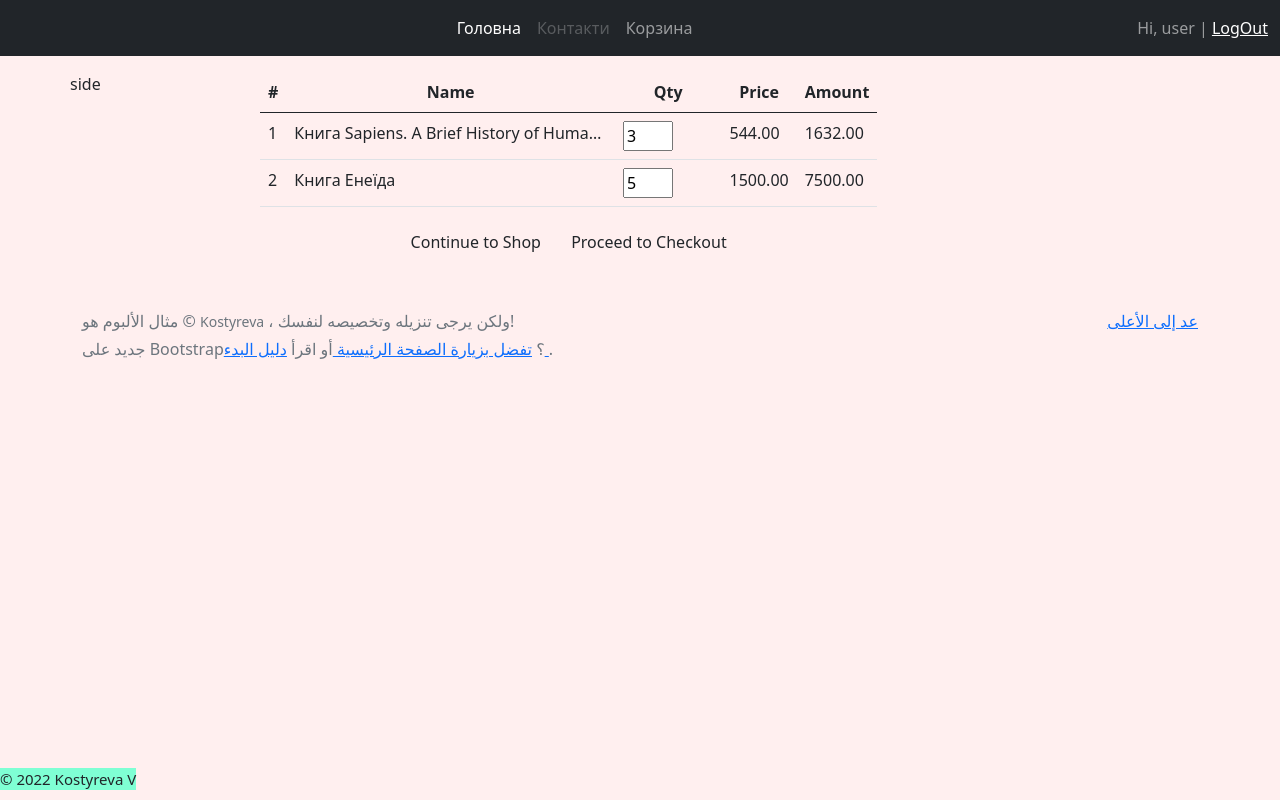
After one commit to Vitalikys/web_store, a Django app: page /cart/ in a window 1280 px wide. The commit adds this page. Run offline with Django 4.2, Linux system fonts and the light colour scheme; a user stored in the database is signed in; data comes from the database, SQL or seed files in the repository; both versions use the stored data as it was after the commit; parts of the project's set-up code (start-up, migrations or seed data) failed here and were passed over; some libraries are stand-ins or nearby versions.

Commit message:
making cart

```diff
--- a/authentication/views.py
+++ b/authentication/views.py
@@ -4,6 +4,7 @@
 
 # Create your views here.
 from django.shortcuts import render
+
 
 from authentication.forms import LoginForm, UserRegisterForm
 
--- a/shop/admin.py
+++ b/shop/admin.py
@@ -5,7 +5,7 @@
 
 @admin.register(Books)
 class BooksAdmin(admin.ModelAdmin):
-    list_display = ('id', 'title','code',  'description', 'price','photo' ,'get_photo','is_availible')
+    list_display = ('id', 'title','code', 'price','photo' ,'get_photo','is_availible')
     # list_display = '__all__'
     fields = ('title', 'code', 'description', 'price','photo' ,'get_photo','is_availible')
     list_editable = ('is_availible', 'price')
--- a/shop/models.py
+++ b/shop/models.py
@@ -1,8 +1,13 @@
+from decimal import Decimal
+
 from django.contrib.auth.models import User
 from django.contrib.contenttypes.fields import GenericRelation
 from django.db import models
 
 # Create your models here.
+from django.db.models import Sum
+from django.db.models.signals import post_save, post_delete
+from django.dispatch import receiver
 from django.urls import reverse
 from hitcount.models import HitCount, HitCountMixin
 
@@ -32,13 +37,14 @@
         return self.name
 '''
 
+
 class Books(models.Model, HitCountMixin):
-    title = models.CharField(max_length=150)
+    title = models.CharField(max_length=150, db_index=True)
     code = models.CharField(max_length=255, verbose_name='product_code')
     # writer = models.ForeignKey(Writer, on_delete=models.CASCADE)
     # category = models.ForeignKey(Category, on_delete=models.CASCADE)
     description = models.TextField(blank=True)
-    photo = models.ImageField(upload_to='photos/%Y/', blank= True)
+    photo = models.ImageField(upload_to='photos/%Y/', blank=True)
     price = models.DecimalField(max_digits=20, decimal_places=2, default=0)
     # created = models.DateTimeField(auto_now_add=True)
     # updated = models.DateField(auto_now=True)
@@ -71,7 +77,7 @@
         ordering = ['pk']
 
     def __str__(self):
-        return f'{self.user} --- {self.time.ctime()} --- {self.amount}'
+        return f'{self.user
 '''
 
 
@@ -83,10 +89,16 @@
     comment = models.TextField(blank=True, null=True)
 
     class Meta:
-        ordering = ['pk'] # сортування
+        ordering = ['pk']  # сортування
         # відображення в адмінці
+
     def __str__(self):
-        return f'{self.user} --- {self.time.ctime()} --- {self.amount}'
+        return f'{self.user} --- {self.amount}'
+
+    @staticmethod
+    def get_balance(user: User):
+        amount = Payment.objects.filter(user=user).aggregate(Sum('amount'))['amount__sum']
+        return amount or Decimal(0)
 
 
 # Таблиця заказу + CART
@@ -111,13 +123,37 @@
         ordering = ['pk']
 
     def __str__(self):
-        return f'{self.user} --- {self.time.ctime()} --- {self.amount}'
+        return f'{self.user} --- {self.amount} --- {self.status}'
+
+    @staticmethod
+    def get_cart(user: User):
+        cart = Order.objects.filter(user=user,
+                                    status=Order.STATUS_CART).first()
+        if not cart:
+            cart = Order.objects.create(user=user,
+                                        status=Order.STATUS_CART, amount=0)
+        return cart
+
+    def get_amount(self):  # сума всіх
+        amount = Decimal(0)
+        for item in self.orderitem_set.all():
+            amount += item.amount
+        return amount
+
+    def make_order(self):
+        items = self.orderitem_set.all()
+        if items and self.status == Order.STATUS_CART:
+            self.status = Order.STATUS_WAITING_FOR_PAYMENT
+            self.save()
 
 
-'''При каждом новом добавлении (удалении, изменении) количества (или цены) товара, общая сумма заказа должна автоматически пересчитываться'''
+'''
+При каждом новом добавлении (удалении, изменении) количества (или цены) товара, общая сумма заказа должна автоматически пересчитываться'''
+
+
 class OrderItem(models.Model):
     order = models.ForeignKey(Order, on_delete=models.CASCADE)
-    product = models.ForeignKey(Books, on_delete=models.PROTECT)
+    product = models.ForeignKey(Books, on_delete=models.PROTECT, db_index=True)
     quantity = models.PositiveIntegerField(default=1)
     price = models.DecimalField(max_digits=20, decimal_places=2)
     discount = models.DecimalField(max_digits=20, decimal_places=2, default=0)
@@ -126,4 +162,22 @@
         ordering = ['pk']
 
     def __str__(self):
-        return f'{self.user} --- {self.time.ctime()} --- {self.amount}'
+        return f'{self.quantity} --- {self.price} --- {self.discount}'
+
+    @property
+    def amount(self):
+        return self.quantity * (self.price - self.discount)
+
+
+@receiver(post_save, sender=OrderItem)
+def recalculate_order_amount_after_save(sender, instance, **kwargs):
+    order = instance.order
+    order.amount = order.get_amount()
+    order.save()
+
+
+@receiver(post_delete, sender=OrderItem)
+def recalculate_order_amount_after_delete(sender, instance, **kwargs):
+    order = instance.order
+    order.amount = order.get_amount()
+    order.delete()
--- /dev/null
+++ b/shop/templates/shop/cart.html
@@ -0,0 +1,41 @@
+{% extends 'index.html' %}
+
+{% block card_items_container %}
+    <div class="row">
+        <div class="col-sm-8">
+            <div class="cart_info">
+                <table class="table table-hover">
+                    <thead class="text-center">
+                    <tr>
+                        <th scope="col">#</th>
+                        <th scope="col" style="width: 350px">Name</th>
+                        <th scope="col" style="width: 110px">Qty</th>
+                        <th scope="col">Price</th>
+                        <th scope="col">Amount</th>
+                    </tr>
+                    </thead>
+                    {% for item in items %}
+                        <tr>
+                            <td>{{ forloop.counter }}</td>
+                            {#                            <td class="cart_coverpage"><a href=""><img src="{{ book.coverpage.url }}"></a></td>#}
+                            <td>{{ item.product |truncatechars:39 }}</td>
+                            <td class="cart_quantity"><input type="text" name="qty" value="{{ item.quantity }}"
+                                                             style="width: 50px"></td>
+                            <td> {{ item.price }} </td>
+                            <td>  {{ item.amount }}</td>
+                        </tr>
+
+                    {% endfor %}
+                    </tbody>
+                </table>
+                <div class="continue_or_next text-center">
+                    <a href="" class="btn _to_shope">Continue to Shop</a>
+                    <a href="" class="btn _to_continue">Proceed to Checkout</a>
+                </div>
+            </div>
+        </div>
+        <div class="col-sm-4" id="abc">
+
+        </div>
+    </div>
+{% endblock %}
--- a/shop/urls.py
+++ b/shop/urls.py
@@ -1,9 +1,14 @@
 from django.urls import path, include
+from django.views.generic import TemplateView
 
+from shop import views
 from .views import *
 
 urlpatterns = [
-    path('', HomeLists.as_view(), name = 'list_items'),
-    path('detail/<int:pk>/' , BookDetail.as_view(), name= 'book_detail_url'),
+    path('', HomeLists.as_view(), name='list_items'),
+    path('detail/<int:pk>/', BookDetail.as_view(), name='book_detail_url'),
+    path('cart/', views.cart_view, name='cart_url'),
+    path('add-item-to-cart/<int:pk>', views.add_item_to_cart, name = 'add_item_to_cart'),
+
 
 ]
--- a/shop/views.py
+++ b/shop/views.py
@@ -1,20 +1,67 @@
-from django.shortcuts import render
-from django.views.generic import ListView
+from django.shortcuts import render, get_object_or_404, redirect
+from django.urls import reverse_lazy
+from django.utils.decorators import method_decorator
+from django.views.generic import ListView, DeleteView
 from hitcount.views import HitCountDetailView
+from django.contrib.auth.decorators import login_required
 
-from .models import Books
+from shop.forms import AddQuantityForm
+from .models import *
 
 
 class HomeLists(ListView):
     model = Books
     template_name = 'shop/list_items.html'
+
     # context_object_name = 'books'             object_list -default
     # фільтр для показу книг
     def get_queryset(self):
-        return Books.objects.filter(is_availible=True) #.select_related('category')
+        return Books.objects.filter(is_availible=True)  # .select_related('category')
 
 
 class BookDetail(HitCountDetailView):
     model = Books
     # pk_url_kwarg = 'book_id'  default = pk
     count_hit = True
+
+
+@login_required(login_url=reverse_lazy('login'))
+def cart_view(request):
+    cart = Order.get_cart(request.user)
+    items = cart.orderitem_set.all()
+    context = {
+        'cart': cart,
+        'items': items,
+    }
+    return render(request, 'shop/cart.html', context)
+
+@login_required(login_url=reverse_lazy('login'))
+def add_item_to_cart(request, pk):
+    if request.method == 'POST':
+        quantity_form = AddQuantityForm(request.POST)
+        if quantity_form.is_valid():
+            quantity = quantity_form.cleaned_data['quantity']
+            if quantity:
+                cart = Order.get_cart(request.user)
+                # product = Product.objects.get(pk=pk)
+                product = get_object_or_404(Books, pk=pk)
+                cart.orderitem_set.create(product=product,
+                                          quantity=quantity,
+                                          price=product.price)
+                cart.save()
+                return redirect('cart_url')
+        else:
+            pass
+    return redirect('list_items')
+
+@method_decorator(login_required, name='dispatch')
+class CartDeleteItem(DeleteView):
+    model = OrderItem
+    template_name = 'shop/cart.html'
+    success_url = reverse_lazy('cart_view')
+
+    # Проверка доступа
+    def get_queryset(self):
+        qs = super().get_queryset()
+        qs.filter(order__user=self.request.user)
+        return qs
--- a/templates/index.html
+++ b/templates/index.html
@@ -36,7 +36,7 @@
                     <a class="nav-link disabled">Контакти</a>
                 </li>
                 <li class="nav-item">
-                    <a class="nav-link" href="#">Корзина</a>
+                    <a class="nav-link" href="{% url 'cart_url' %}">Корзина</a>
                 </li>
             </ul>
         </div>
@@ -74,7 +74,7 @@
             <p class="float-end mb-1">
                 <a href="#">عد إلى الأعلى</a>
             </p>
-            <p class="mb-1">مثال الألبوم هو © Bootstrap ، ولكن يرجى تنزيله وتخصيصه لنفسك!</p>
+            <p class="mb-1">مثال الألبوم هو © <small>Kostyreva</small>   ، ولكن يرجى تنزيله وتخصيصه لنفسك!</p>
             <p class="mb-0">جديد على Bootstrap؟ <a href="/"> تفضل بزيارة الصفحة الرئيسية </a> أو اقرأ <a
                     href="/docs/5.2/getting-started/introduction/ "> دليل البدء </a>.</p>
         </div>
```
Also changed, not shown: shop/forms.py (added, +10 -0 lines), shop/templates/shop/list_items.html (+15 -5 lines), shop/tests.py (+22 -5 lines), db.sqlite3, shop/migrations/0001_initial.py, shop/migrations/0002_books_is_availible.py (deleted), shop/migrations/0003_alter_books_photo_alter_books_price.py (deleted), shop/migrations/0004_order_books_code_alter_books_photo_alter_books_price_and_more.py (deleted).
